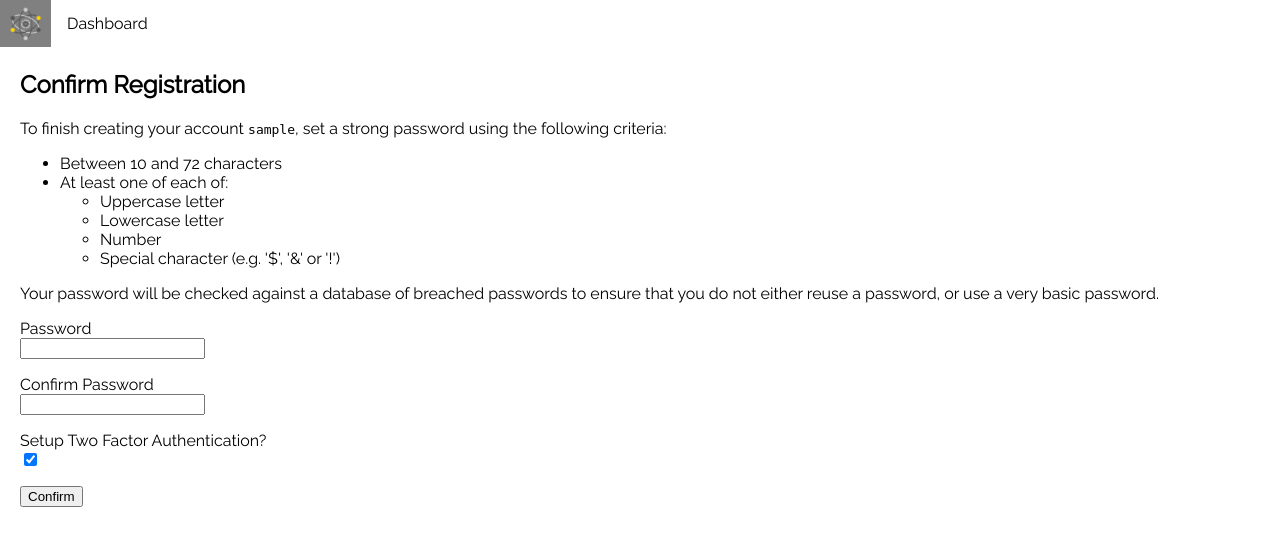
After one commit to JoshuaLeivers/NEA-Web-App, a Flask app: template templates/register_confirm.html in a window 1280 px wide. The commit adds this page. Shown: the top 546 px of the page. Run offline with Flask 2, Linux system fonts and the light colour scheme; the template is opened without the code that fills it: values that come from a table or form of the project are taken from there, most other values are stand-ins (such as "Sample title", 1, 10 or a date in 2020); parts of the project's set-up code (start-up, migrations or seed data) failed here and were passed over.

Commit message:
Update app.py, templates, add register_confirm template

```diff
--- a/app.py
+++ b/app.py
@@ -1,20 +1,94 @@
 import hashlib
+import os
 import secrets
 import time
+from datetime import timedelta
 from urllib.parse import urlparse
-
 import requests
-from flask import Flask, request, make_response, render_template, redirect, url_for, abort, flash
+from flask import Flask, request, make_response, render_template, redirect, url_for, abort, flash, send_from_directory
 import mysql.connector
+from flask_mail import Mail, Message
 from flask_wtf import FlaskForm, CSRFProtect
 from mysql.connector import errorcode
 from socket import inet_aton, inet_ntoa
 from flask_bcrypt import Bcrypt
 import onetimepass
 import base64
-
+import argparse
 from wtforms import StringField, PasswordField, SubmitField, BooleanField, HiddenField
 from wtforms.validators import DataRequired, Length, EqualTo, NoneOf, InputRequired
+
+
+parser = argparse.ArgumentParser(description="Configure web application variables.")
+
+parser.add_argument("--db-domain", default="127.0.0.1", help="provide a domain to connect to the MySQL database ("
+                                                             "default: '127.0.0.1')")
+parser.add_argument("--db-port", default="3306", help="provide a port to connect to the MySQL database (default: "
+                                                      "'3306')")
+parser.add_argument("--db-username", default="root", help="provide a username to connect to the MySQL database ("
+                                                          "default: 'root')")
+parser.add_argument("--db-password", default=None, help="provide a password to connect to the MySQL database ("
+                                                        "default: None)")
+parser.add_argument("--db-database", default="portal", help="provide a database name to connect to on the MySQL "
+                                                            "database (default: 'portal')")
+
+parser.add_argument("--email-domain", default="smtp.office365.com", help="provide a domain to connect to the email "
+                                                                         "server via SMTP (default: 'smtp.office365'"
+                                                                         "'.com')")
+parser.add_argument("--email-port", default="587", help="provide a port to connect to the email server via SMTP ("
+                                                        "default: '587')")
+parser.add_argument("--email-tls", action="store_true", help="use TLS to connect to the SMTP server (recommended)")
+parser.add_argument("--email-ssl", action="store_true", help="use SSL to connect to the SMTP server")
+parser.add_argument("--email-username", help="provide a username to connect to the SMTP server (required)",
+                    required=True)
+parser.add_argument("--email-password", help="provide a password to connect to the SMTP server (required)",
+                    required=True)
+parser.add_argument("--email-sender-default", help="provide a default sender (email address) for sending emails from "
+                                                   "the SMTP server (required)", required=True)
+parser.add_argument("--email-sender-accounts", default=None, help="provide a sender (email address) for sending "
+                                                                  "emails about user accounts from the SMTP (uses "
+                                                                  "default sender if not set)")
+
+try:
+    args = parser.parse_args()
+except argparse.ArgumentError as err:
+    print("Test")
+
+db = {
+    "domain": args["db-domain"],
+    "port": args["db-port"],
+    "username": args["db-username"],
+    "password": args["db-password"],
+    "database": args["db-database"]
+}
+
+email = {
+    "domain": args["email-domain"],
+    "port": args["email-port"],
+    "username": args["email-username"],
+    "password": args["email-password"],
+    "tls": args["email-tls"],
+    "ssl": args["email-ssl"],
+    "senders": {
+        "default": args["email-sender-default"],
+        "accounts": args["email-sender-accounts"] or args["email-sender-default"]
+    }
+}
+
+limits = {
+    "requests": {
+        "user": args["limit-requests-user"],
+        "ip": args["limit-requests-ip"]
+    },
+    "sessions": {
+        "user": args["limit-sessions-user"],
+        "ip": args["limit-sessions-ip"]
+    },
+    "exemptions": {
+        "users": args["limit-exemptions-ips"],
+        "ips": args["limit-exemptions-ips"]
+    }
+}
 
 
 class Bans:
@@ -25,7 +99,7 @@ class Bans:
 class LoginForm(FlaskForm):
     username = StringField("Username", validators=[DataRequired()])
     password = PasswordField("Password", validators=[DataRequired()])
-    token = StringField("Token", validators=[Length(6, 6)])
+    token = StringField("Token")
     submit = SubmitField("Sign In")
 
 
@@ -51,18 +125,7 @@ class RegisterTFAForm(FlaskForm):
     token = StringField("Token", validators=[DataRequired(), Length(6, 6)])
     submit = SubmitField("Verify")
 
-
-# CONFIG VALUES
-db_user = "root"
-db_pass = "$Z8BQb@zktI2Fst@"
-db_host = "localhost"
-db_name = "portal"
-
-email = {
-    "legal": "joshua@leivers.dev",
-    "webmaster": "joshua@leivers.dev",
-    "enquiries": "joshua@leivers.dev"
-}
+ip_school = "77.111.227.3"  # This is the UoN-Guest IP. Change this when necessary.
 
 limits = {
     "requests": {
@@ -75,6 +138,7 @@ app = Flask(__name__)
 app.config["SECRET_KEY"] = b'\xd91Oi~i\xcc\xdb5\xffWT\xea\xa2\xf6\xeb'  # Generated by os.urandom(16)
 bcrypt = Bcrypt(app)
 csrf = CSRFProtect(app)
+mail = Mail(app)
 
 try:
     cnx = mysql.connector.connect(user=db_user, password=db_pass, host=db_host, database=db_name, autocommit=True)
@@ -94,6 +158,12 @@ else:
     cursor = cnx.cursor()
 
 
+@app.route("/favicon.ico")
+def favicon():
+    return send_from_directory(os.path.join(app.root_path, "static"), "favicon.ico",
+                               mimetype="image/vnd.microsoft.icon")
+
+
 @app.route("/")
 @app.route("/dashboard")
 def dashboard():
@@ -110,8 +180,8 @@ def dashboard():
             return render_template("dashboard_staff.html")
 
 
+@app.route("/signin", methods=["GET"])
 @app.route("/login", methods=["GET", "POST"])
-@app.route("/signin", methods=["GET"])
 def login():
     origin = get_redirect("login")
     logout = check_logout()
@@ -122,15 +192,18 @@ def login():
     else:
         form = LoginForm()
         if form.validate_on_submit():
-            user = cursor.execute("SELECT `password`, `2fa` FROM `users` WHERE `username` = %s", [form.username.data])
+            cursor.execute("SELECT `password`, `2fa` FROM `users` WHERE `username` = %s", [form.username.data])
+            user = cursor.fetchone()
             if user is not None:  # If there is a user by the given username
-                user = user.fetchone()
                 hashed, secret = [user[i] for i in range(2)]
 
                 if hashed is None:  # If there is no password set for the user
                     return redirect(url_for("reset") + "?user=" + form.username.data, code=303)
                 elif not bcrypt.check_password_hash(hashed, form.password.data):  # If the password is not correct
-                    return render_template("login.html", form=form, error="Username or password is incorrect."), 403
+                    flash("Username or password is incorrect.")
+                    resp = make_response(render_template("login.html", form=form))
+                    resp.delete_cookie("sessionID")
+                    return resp, 403
                 else:
                     if not secret:
                         return start_session(form.username.data, origin)
@@ -139,12 +212,15 @@ def login():
                             return start_session(form.username.data, origin)
             else:
                 flash("Username or password is incorrect.")
-                resp = make_response(
-                    render_template("login.html", form=form, error="Username or password is incorrect."))
+                resp = make_response(render_template("login.html", form=form))
                 resp.delete_cookie("sessionID")
                 return resp, 403
         else:
-            return make_response(render_template("login.html", title="Sign In", form=form))
+            if request.args.get("username") is not None:
+                form.username.data = request.args.get("username")
+            resp = make_response(render_template("login.html", title="Sign In", form=form))
+            resp.delete_cookie("sessionID")
+            return resp
 
 
 @app.route("/register", methods=["GET", "POST"])
@@ -157,7 +233,7 @@ def register():
     else:
         form = RegisterForm()
         if form.validate_on_submit():
-            cursor.execute("CALL BANS_REMOVEOLD(); CALL ETC_REMOVEBANNED(); CALL REQUESTS_REMOVEOLD();")
+            cursor.execute("CALL BANS_REMOVEOLD(); CALL ETC_REMOVEBANNED(); CALL REQUESTS_REMOVEOLD();", multi=True)
 
             username = form.username.data
             cursor.execute("SELECT TRUE FROM `users` WHERE `username` = %s", (username,))
@@ -179,6 +255,29 @@ def register():
                         while cursor.fetchall():
                             req_id = secrets.token_urlsafe(48)
                             cursor.execute("SELECT TRUE FROM `requests` WHERE `req_id` = %s", (req_id,))
+
+                        url = url_for("register_confirm") + "?" + req_id
+
+                        msg = Message("Confirm Student Portal Account", recipients=[username + "@nuast.org"],
+                                      sender=("Student Portal", "joshua@leivers.dev"))
+                        msg.html = "<h2>Confirm your student portal account</h2>" \
+                                   "<p>Never share this email or the links it contains! Anybody with your " \
+                                   "confirmation link can create and access an account in your name!</p>" \
+                                   "<p>You recently requested an account for the NUAST student portal. " \
+                                   "To confirm your account, click <a href='" + url + "'>here</a>.</p>" + \
+                                   "<p>Can't click the link? Copy and paste the following URL into your browser:</p>" \
+                                   "<p><a href='" + url + "'>" + url + "</a></p>" + \
+                                   "<p>Didn't request this? Don't worry. You can just ignore this email, or use the " \
+                                   "link yourself anyway. Nobody will be able to access your account unless they " \
+                                   "themselves use this link, so make sure to keep it private!</p>" \
+                                   "<h4>Who requested this?</h4>" \
+                                   "<p><b>IP</b>: " + request.remote_addr + (request.remote_addr == ip_school and
+                                                                             "NUAST") + \
+                                   "</p>" + \
+                                   "<p><b>Browser</b>: " + request.user_agent.browser + " " + \
+                                   request.user_agent.version + \
+                                   "</p>" + \
+                                   "<p><b>Operating System</b>: " + request.user_agent.platform + "</p>"
 
                         cursor.execute("INSERT INTO `requests` (`req_id`, `req_username`, `req_time`, `req_useragent`, "
                                        "`req_ip`) VALUES (%s, %s, %s, %s, %s)", (req_id, username, time.strftime(
@@ -203,9 +302,9 @@ def register_confirm():
     else:
         form = RegisterConfirmForm()
         if form.validate_on_submit():
-            cursor.execute("CALL BANS_REMOVEOLD(); CALL ETC_REMOVEBANNED(); CALL REQUESTS_REMOVEOLD();")
+            cursor.execute("CALL BANS_REMOVEOLD(); CALL ETC_REMOVEBANNED(); CALL REQUESTS_REMOVEOLD();", multi=True)
 
-            cursor.execute("SELECT `req_username` FROM `requests` WHERE `req_id` = %s", (form.req_id.data,))
+            cursor.execute("SELECT `req_username`, `req_time` FROM `requests` WHERE `req_id` = %s", (form.req_id.data,))
             username = cursor.fetchone()
             if not username:
                 flash("Account creation request expired or invalid.")
@@ -215,7 +314,7 @@ def register_confirm():
                 cursor.execute("SELECT TRUE FROM `users` WHERE `username` = %s", (username,))
                 if cursor.fetchone():
                     flash("The account '" + username + "' already exists.")
-                    return redirect("login", 303)
+                    return redirect(url_for("login") + "?username=" + username, 303)
                 else:
                     password = form.password.data
                     invalid = check_password_invalid(password)
@@ -228,7 +327,21 @@ def register_confirm():
                         return start_session(username, "register/confirm",
                                              (form.tfa.data and url_for("settings/tfa") or url_for("dashboard")))
         elif request.method == "GET" and request.args.get("id") is not None:
-            # TODO: Continue from here. Add check for valid request, render template if true. If not, redirect to register page, flash reason.
+            cursor.execute("CALL BANS_REMOVEOLD(); CALL ETC_REMOVEBANNED(); CALL REQUESTS_REMOVEOLD();", multi=True)
+
+            cursor.execute("SELECT `req_username`, `req_time` FROM `requests` WHERE `req_id` = %s",
+                           (request.args.get("id"),))
+            data = cursor.fetchone()
+            if data is None:
+                flash("Account creation request expired or invalid.")
+                return redirect(url_for("register"), 303)
+            else:
+                username = data[0]
+                expires = data[1] + timedelta(minutes=30)
+                return render_template("register_confirm.html", title="Confirm Registration", username=username,
+                                       expires=expires, form=form)
+        else:
+            return redirect(url_for("register"))
 
 
 @app.route("/logout")
@@ -270,11 +383,6 @@ def banned(bans):
             return make_response(render_template("err_banned_legal.html", ban=baninfo), 451)
         else:
             return make_response(render_template("err_banned.html", ban=baninfo), 403)
-
-
-@app.context_processor
-def inject_user_type():
-    return dict(user_type=get_user_type())  # TODO: Remove this if there are no pages that require this
 
 
 # Error Handling
@@ -326,9 +434,9 @@ def check_password_invalid(password):
 
 
 def check_logout():
-    cursor.execute("CALL BANS_REMOVEOLD(); CALL SESSIONS_REMOVEOLD(); CALL ETC_REMOVEBANNED();")
+    cursor.execute("CALL BANS_REMOVEOLD(); CALL SESSIONS_REMOVEOLD(); CALL ETC_REMOVEBANNED();", multi=True)
     cookies = request.cookies
-    if not cookies.get("sessionID") is None:
+    if cookies.get("sessionID") is not None:
         session = cursor.execute("SELECT `sess_id`, `username`, `sess_ip`, `sess_useragent`, FROM `sessions` WHERE "
                                  "`sess_id` = %s", cookies.get("sessionID")).fetchone()
         if session:
@@ -346,10 +454,11 @@ def check_logout():
             return True
     else:
         return True
+    # TODO FIX THIS: Attempting a login twice returns an unread result somewhere here
 
 
 def check_ban(ip, username):
-    cursor.execure("CALL BANS_REMOVEOLD(); CALL ETC_REMOVEBANNED();")
+    cursor.execute("CALL BANS_REMOVEOLD(); CALL ETC_REMOVEBANNED();", multi=True)
     banlist = cursor.execute("SELECT `username`, `ban_ip`, `ban_admin`, `ban_visible`, `ban_reason`, `ban_start`, "
                              "`ban_end` FROM bans WHERE `ban_start` < NOW() AND `ban_end` > NOW() AND ((`ban_ip`=%d "
                              "AND `username`=%s) OR (`ban_ip` IS NULL and `username`=%s) OR (`ban_ip`=%d AND "
@@ -407,4 +516,4 @@ def get_redirect(this):
 
 
 if __name__ == '__main__':
-    app.run()
+    app.run(ssl_context="adhoc")
--- a/templates/register.html
+++ b/templates/register.html
@@ -3,6 +3,7 @@
 {% block content %}
 
     <h2>Register</h2>
+
     <p>Register here for an account on the student portal. Once you submit your school username below, you will receive
         an email with a link to confirm your account.</p>
 
--- /dev/null
+++ b/templates/register_confirm.html
@@ -0,0 +1,49 @@
+{% extends "base.html" %}
+
+{% block content %}
+
+    <h2>Confirm Registration</h2>
+
+    <p>To finish creating your account <code>{{ username }}</code>, set a strong password using the following criteria:</p>
+    <ul>
+        <li>Between 10 and 72 characters</li>
+        <li>At least one of each of:
+            <ul>
+                <li>Uppercase letter</li>
+                <li>Lowercase letter</li>
+                <li>Number</li>
+                <li>Special character (e.g. '$', '&' or '!')</li>
+            </ul>
+        </li>
+    </ul>
+
+    <p>Your password will be checked against a database of breached passwords to ensure that you do not either reuse a password, or use a very basic password.</p>
+
+    <form action="{{ url_for('register_confirm') }}" method="post">
+        {{ form.csrf_token }}
+        {{ form.req_id }}
+
+        <p>
+            {{ form.password.label }}
+            <br>
+            {{ form.password }}
+        </p>
+
+        <p>
+            {{ form.password_confirm.label }}
+            <br>
+            {{ form.password_confirm }}
+        </p>
+
+        <p>
+            {{ form.tfa.label }}
+            <br>
+            {{ form.tfa }}
+        </p>
+
+        <p>
+            {{ form.submit() }}
+        </p>
+    </form>
+
+{% endblock %}
```
Also changed, not shown: templates/login.html (+10 -0 lines).
